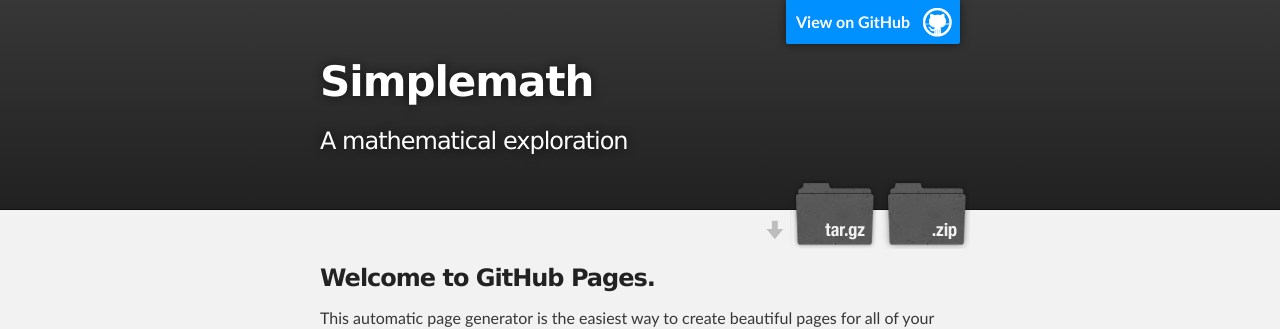
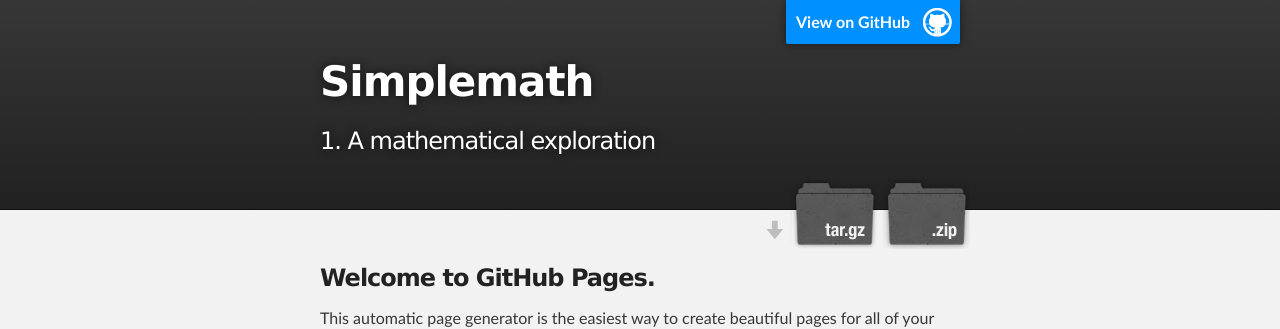
Before and after one commit to wbhart/SimpleMath, a Jekyll site: the page index.html, which Jekyll copies as it is, in a window 1280 px wide. Shown: the top 329 px of the page. Built offline with Jekyll 4.4.1, drawn with Linux system fonts in a browser that asks for light colours; formulas are drawn with MathJax 3.

Commit message:
Update stylesheet.css

```diff
--- a/stylesheets/stylesheet.css
+++ b/stylesheets/stylesheet.css
@@ -75,6 +75,12 @@ h2 {
   padding-bottom: 10px;
   font-size: 32px;
   background: url('../images/bg_hr.png') repeat-x bottom;
+  counter-reset: section;
+}
+
+h2::before {
+  content: counter(section) ". ";
+  counter-increment: section;
 }
 
 h3 {
```
